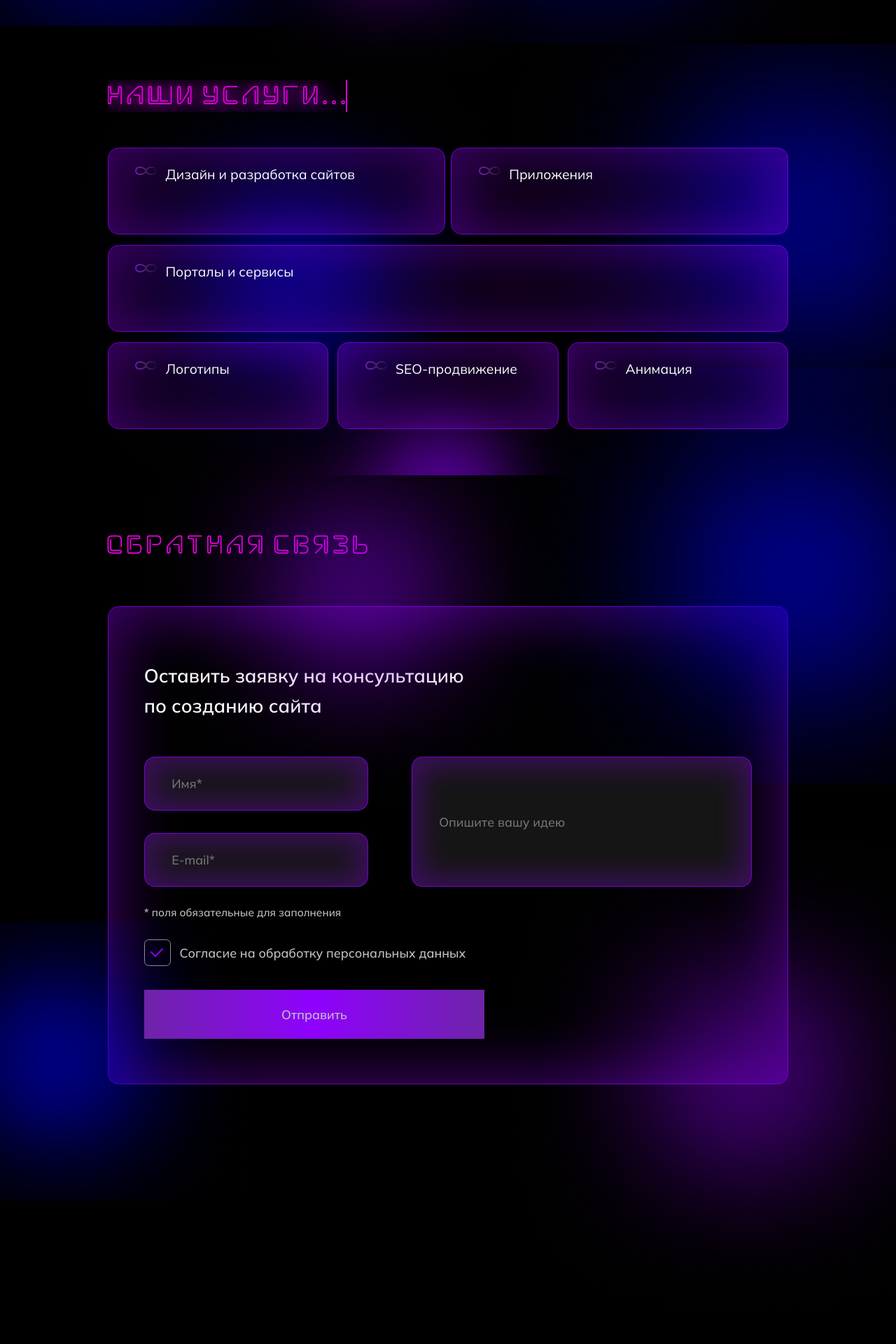
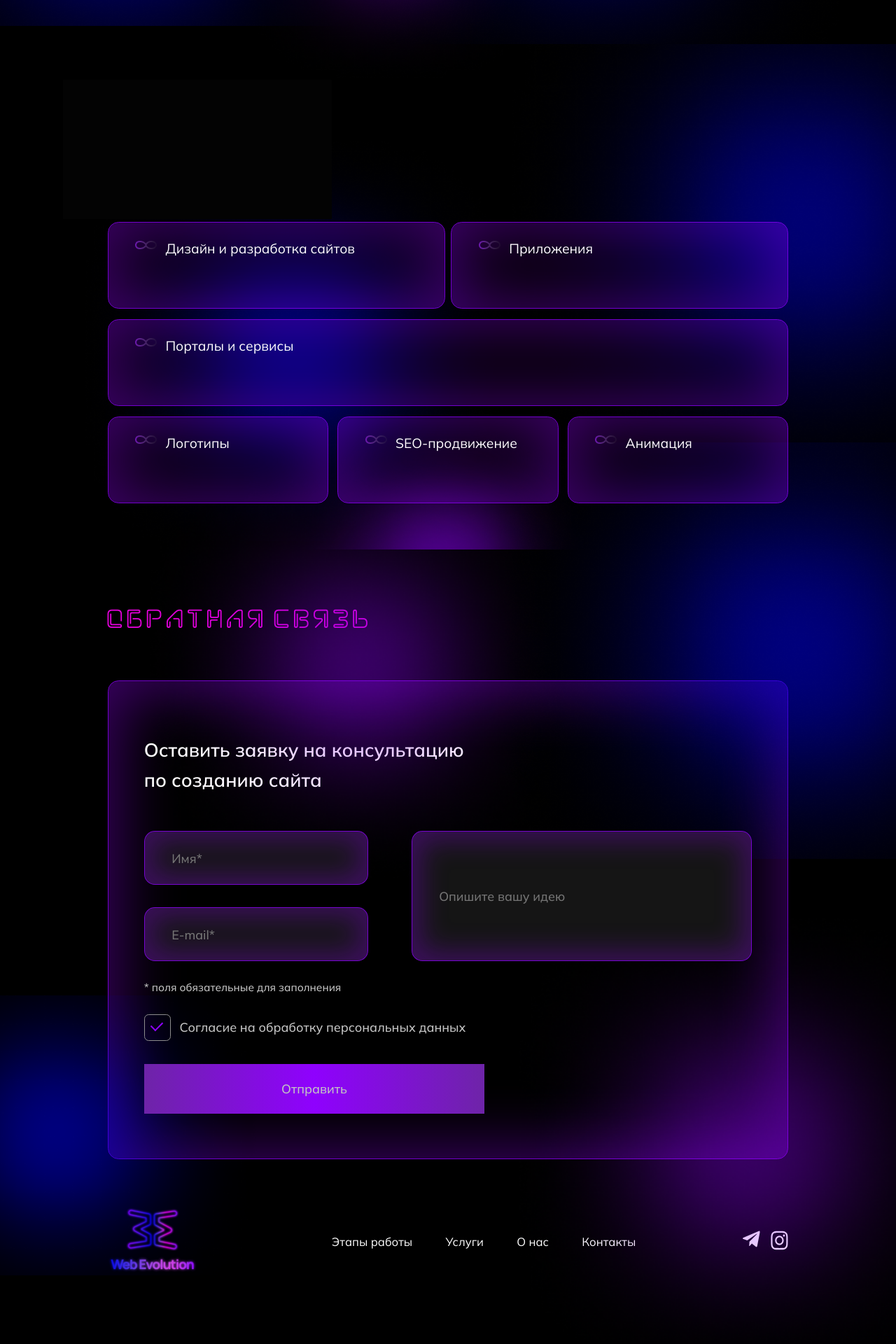
Before and after one commit to WebEvolutionApp/Front, a React (Vite) app: page / in a window 1280 px wide. Shown: the part 1378-3298 px from the top of the page at 70% size. Before the commit the page ends 3247 px from the top, so only its background shows below. Built offline with nearby package versions, Linux system fonts and the light colour scheme.

Commit message:
footer added

```diff
--- /dev/null
+++ b/src/components/Footer/Footer.jsx
@@ -0,0 +1,12 @@
+import s from './styles.module.scss';
+import Header from '../Header/Header';
+
+export function Footer() {
+    return(
+       <div className={s.footer__container}>
+        <Header/>
+       </div>
+    )
+}
+
+export default Footer;
--- /dev/null
+++ b/src/components/Footer/styles.module.scss
@@ -0,0 +1,4 @@
+.footer__container {
+    width: 100%;
+    height: 25vw;
+}
--- a/src/components/OurServices/OurServices.jsx
+++ b/src/components/OurServices/OurServices.jsx
@@ -5,6 +5,7 @@ import ellipseTwo from "../../assets/images/Ellipse2.2.png";
 import ellipseThree from "../../assets/images/Ellipse3.3.png";
 import TextWindow from "../ui/TextWindow/TextWindow";
 import infinite from "../../assets/images/Infinite.png";
+import title from '../../assets/images/neon-title.gif'
 
 export function OurServices() {
   const titleRef = useRef(null);
@@ -48,7 +49,7 @@ export function OurServices() {
         alt=""
       />
       <div className={s.ourServices__content}>
-        <div ref={titleRef} className={s.ourServices__title}>Наши услуги...</div>
+        <div className={s.ourServices__title}> <img className={s.ourServices__titleImg} src={title} alt="" /></div>
         <div className={s.ourServices__mainSection}>
           <div className={s.ourServices__sectionOne}>
             <TextWindow customClassName={s.textWindow} width="31.5vw">
--- a/src/components/OurServices/styles.module.scss
+++ b/src/components/OurServices/styles.module.scss
@@ -36,31 +36,13 @@
 }
 
 &__title {
-    width: 30%;
-    white-space: nowrap;
-    overflow: hidden;
-    border-right: 2px solid;
-    @include fontTitleDec2();
-    text-shadow:
-      0 0 30px rgba(221, 0, 255, .75),
-      0 0 50px rgba(221, 0, 255, 0.75),
-      0 0 20px rgba(221, 0, 255, 0.5),
-      0 0 50px rgba(221, 0, 255, 0.15);
-    margin-bottom: 4vw;
-  }
 
-  @keyframes typing {
-    from { width: 0; }
-    to { width: 35%; }
-  }
 
-  @keyframes blink-caret {
-    30% { border-color: transparent; }
-  }
-
-  &__title.typingActive {
-    animation: typing 3s steps(30) 1s 1 normal both, blink-caret 0.75s step-end infinite;
-  }
+    &Img {
+        width: 30vw;
+        transform: translateX(-5vw);
+    }
+}
 
 
 
--- a/src/pages/MainPage/MainPage.jsx
+++ b/src/pages/MainPage/MainPage.jsx
@@ -7,6 +7,7 @@ import OurServices from "../../components/OurServices/OurServices";
 import Header from '../../components/Header/Header';
 import HeroSection from '../../components/HeroSection/HeroSection';
 import Form from "../../components/Form/Form";
+import Footer from "../../components/Footer/Footer";
 
 export const MainPage = () => {
   return (
@@ -16,6 +17,7 @@ export const MainPage = () => {
       <ReasonsToWorkWithUs />
       <OurServices />
       <Form />
+      <Footer />
     </>
   )
 }
```
Also changed, not shown: src/assets/images/neon-title.gif (added), 1 other file (tests, documents, lock files or other folders).
